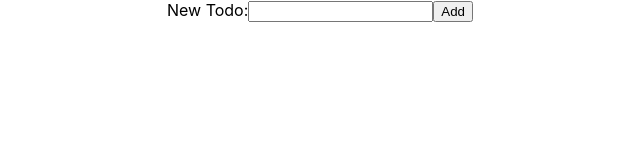
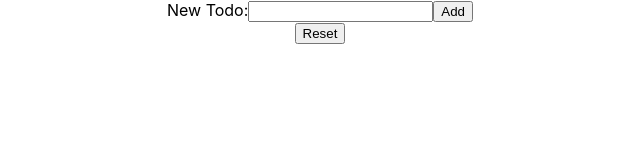
Before and after one commit to Aabhas-Renegade-Insurance-Tasks/Todo, a React (Create React App) app: page / in a window 1280 px wide. Shown: the top 160 px of the page, without its empty margins (320-960 px from the left). Built offline with nearby package versions, Linux system fonts and the light colour scheme.

Commit message:
feat: reset button

```diff
--- a/src/App.jsx
+++ b/src/App.jsx
@@ -38,6 +38,8 @@ function App() {
           </div>
         );
       })}
+
+      <button onClick={() => setTodos([])}>Reset</button>
     </div>
   );
 }
```
